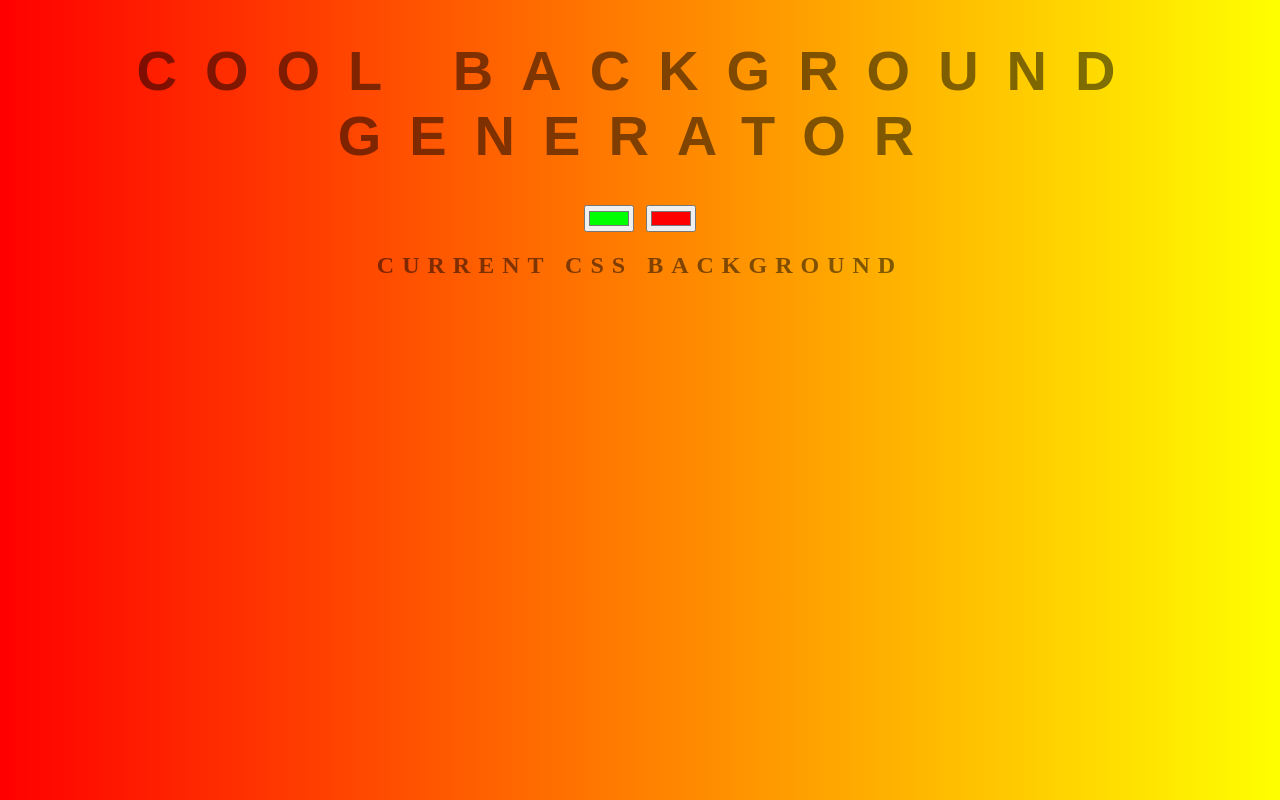
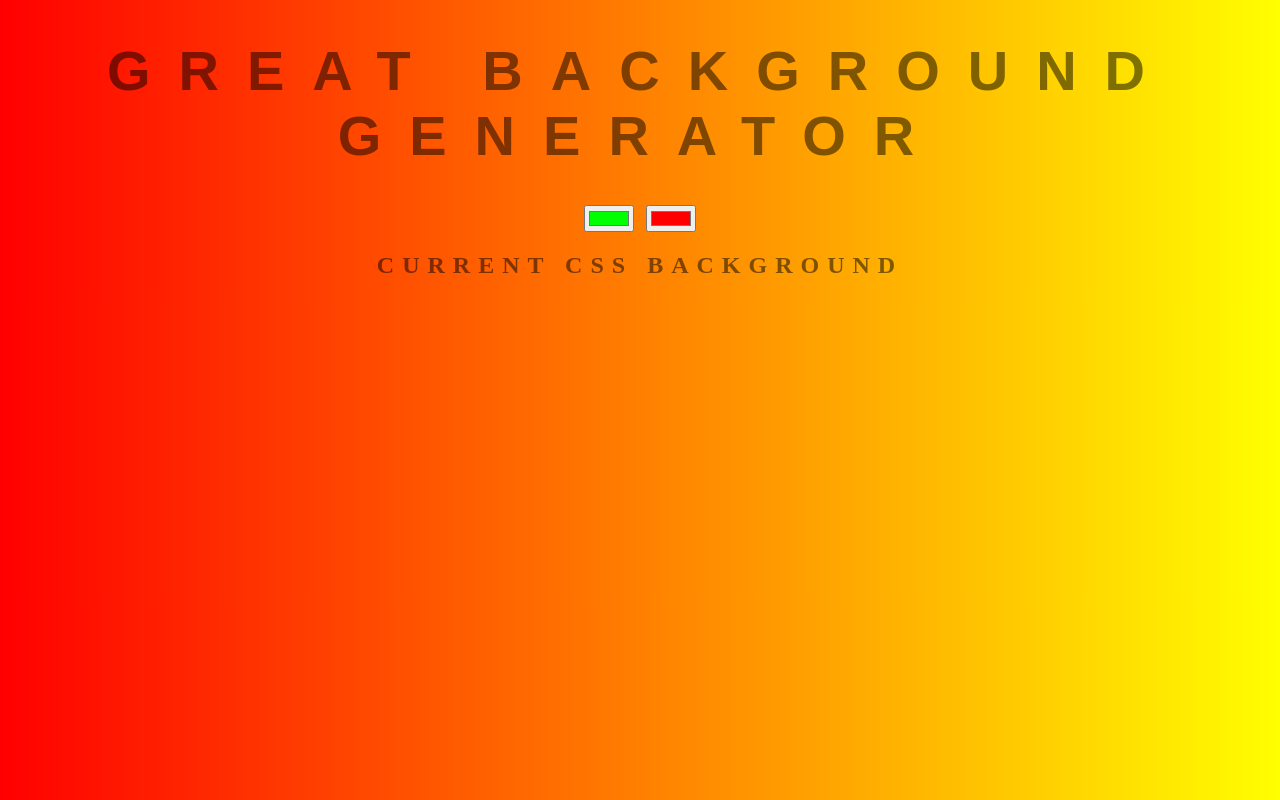
Before and after one commit to ekinkarakoc/background-generator, a plain HTML site: page index.html in a window 1280 px wide. Drawn offline with Linux system fonts and the light colour scheme.

Commit message:
third commit(great cool background)

```diff
--- a/index.html
+++ b/index.html
@@ -8,7 +8,7 @@
     <link rel="stylesheet" href="style.css" />
   </head>
   <body>
-    <h1 id="head">Cool Background Generator</h1>
+    <h1 id="head">GREAT Background Generator</h1>
     <input class="color1" type="color" name="color1" value="#00ff00" />
     <input class="color2" type="color" name="color2" value="#ff0000" />
     <h2>Current CSS Background</h2>
```
